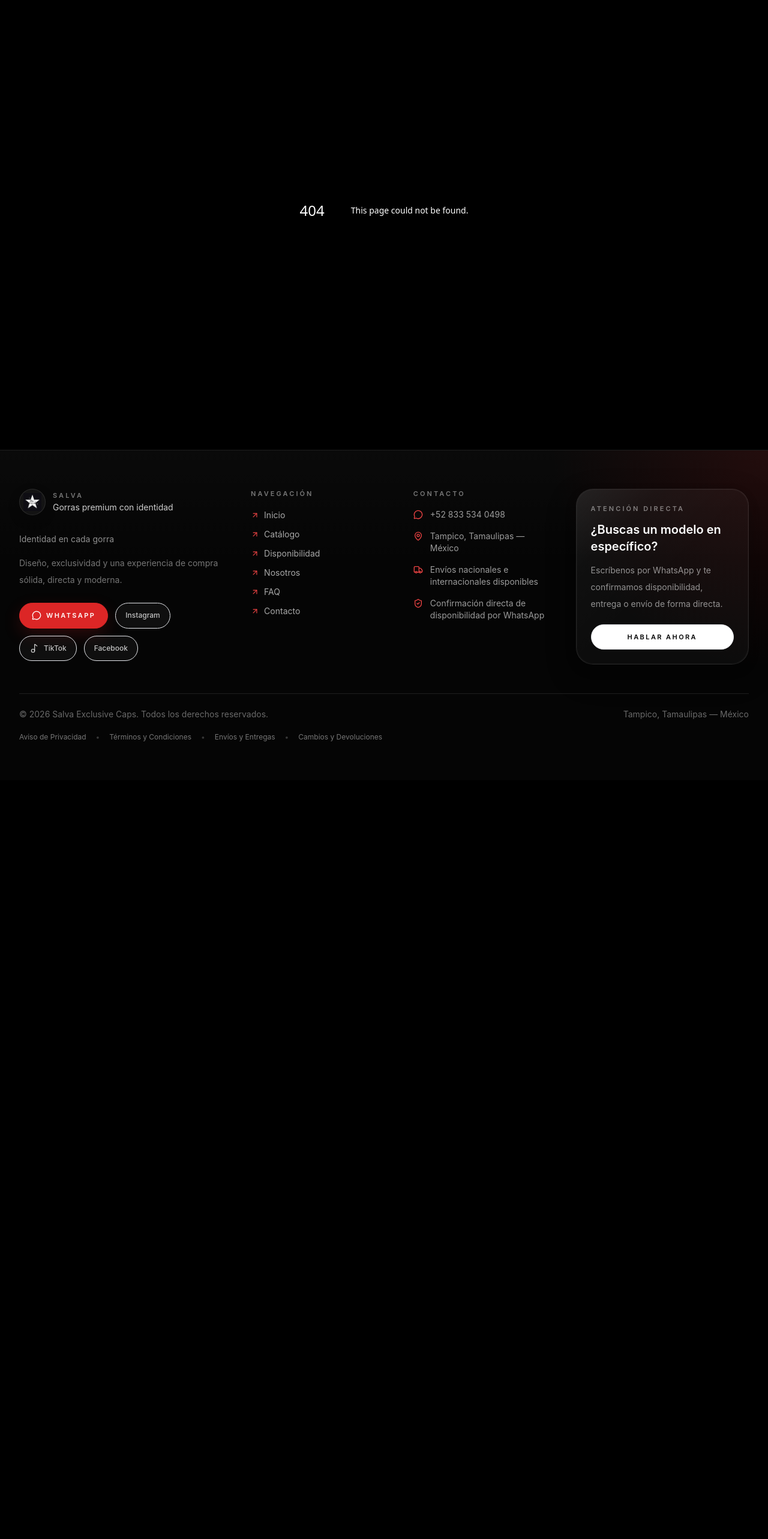
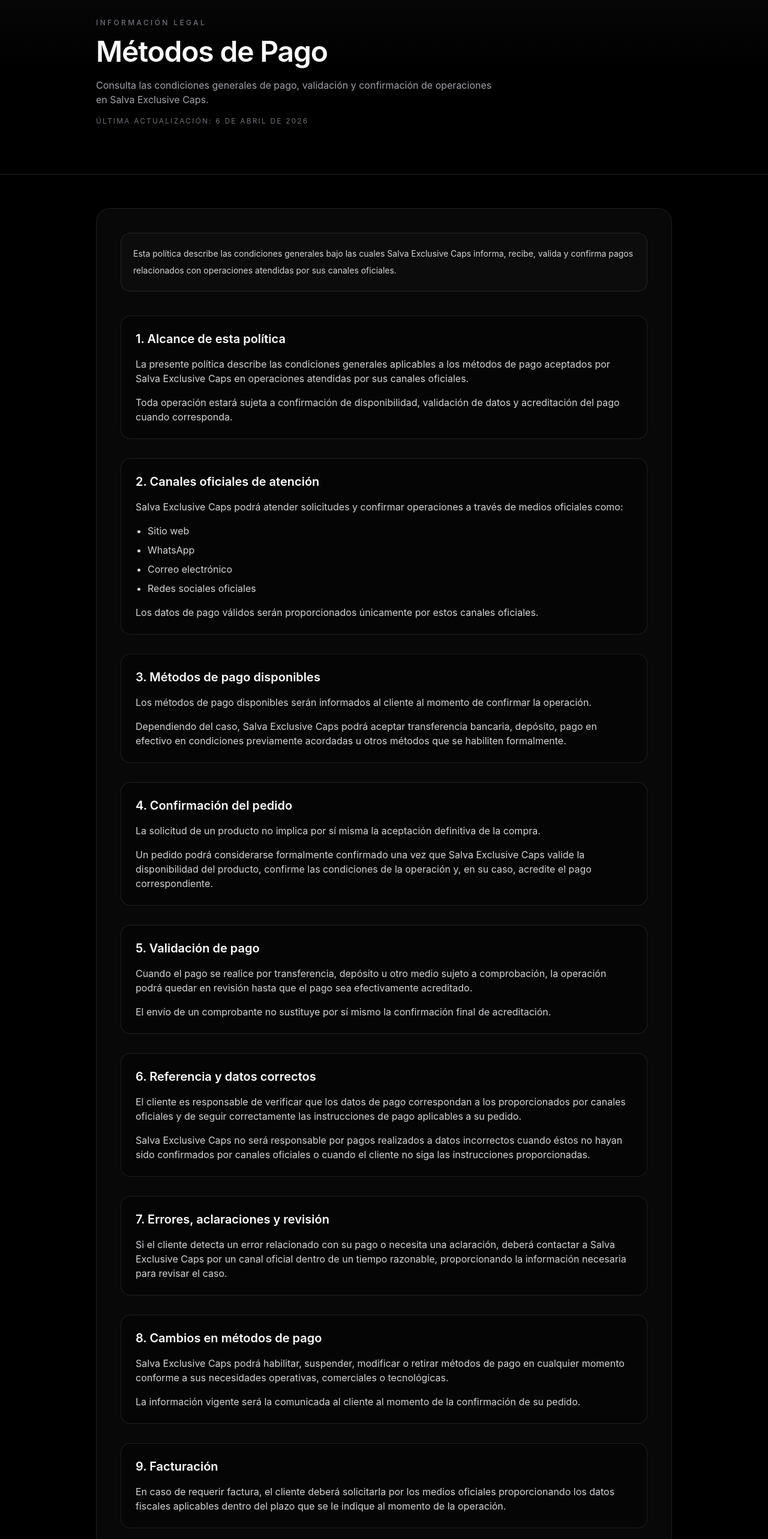
Before and after one commit to salva-ventures/salva-exclusive-caps-web, a Next.js app: page /metodos-de-pago in a window 1280 px wide. Before the commit this address had no page. Shown: the part 140-2706 px from the top of the page at 60% size. Before the commit the page ends 1441 px from the top, so only its background shows below. Built offline with nearby package versions, Linux system fonts and the light colour scheme.

Commit message:
Agrega metodos de pago y actualiza footer legal

```diff
--- /dev/null
+++ b/src/app/metodos-de-pago/page.tsx
@@ -0,0 +1,266 @@
+import type { Metadata } from "next";
+
+export const metadata: Metadata = {
+  title: "Métodos de Pago | Salva Exclusive Caps",
+  description:
+    "Consulta los métodos de pago de Salva Exclusive Caps y conoce cómo se confirma una compra, validación de pago y condiciones generales.",
+  keywords: [
+    "métodos de pago",
+    "Salva Exclusive Caps",
+    "pagos gorras premium",
+    "transferencia bancaria",
+    "politica de pago",
+  ],
+};
+
+const sections = [
+  {
+    title: "1. Alcance de esta política",
+    content: (
+      <>
+        <p>
+          La presente política describe las condiciones generales aplicables a
+          los métodos de pago aceptados por Salva Exclusive Caps en operaciones
+          atendidas por sus canales oficiales.
+        </p>
+        <p className="mt-4">
+          Toda operación estará sujeta a confirmación de disponibilidad,
+          validación de datos y acreditación del pago cuando corresponda.
+        </p>
+      </>
+    ),
+  },
+  {
+    title: "2. Canales oficiales de atención",
+    content: (
+      <>
+        <p>
+          Salva Exclusive Caps podrá atender solicitudes y confirmar operaciones
+          a través de medios oficiales como:
+        </p>
+        <ul className="mt-4 list-disc space-y-2 pl-5">
+          <li>Sitio web</li>
+          <li>WhatsApp</li>
+          <li>Correo electrónico</li>
+          <li>Redes sociales oficiales</li>
+        </ul>
+        <p className="mt-4">
+          Los datos de pago válidos serán proporcionados únicamente por estos
+          canales oficiales.
+        </p>
+      </>
+    ),
+  },
+  {
+    title: "3. Métodos de pago disponibles",
+    content: (
+      <>
+        <p>
+          Los métodos de pago disponibles serán informados al cliente al momento
+          de confirmar la operación.
+        </p>
+        <p className="mt-4">
+          Dependiendo del caso, Salva Exclusive Caps podrá aceptar transferencia
+          bancaria, depósito, pago en efectivo en condiciones previamente
+          acordadas u otros métodos que se habiliten formalmente.
+        </p>
+      </>
+    ),
+  },
+  {
+    title: "4. Confirmación del pedido",
+    content: (
+      <>
+        <p>
+          La solicitud de un producto no implica por sí misma la aceptación
+          definitiva de la compra.
+        </p>
+        <p className="mt-4">
+          Un pedido podrá considerarse formalmente confirmado una vez que Salva
+          Exclusive Caps valide la disponibilidad del producto, confirme las
+          condiciones de la operación y, en su caso, acredite el pago
+          correspondiente.
+        </p>
+      </>
+    ),
+  },
+  {
+    title: "5. Validación de pago",
+    content: (
+      <>
+        <p>
+          Cuando el pago se realice por transferencia, depósito u otro medio
+          sujeto a comprobación, la operación podrá quedar en revisión hasta que
+          el pago sea efectivamente acreditado.
+        </p>
+        <p className="mt-4">
+          El envío de un comprobante no sustituye por sí mismo la confirmación
+          final de acreditación.
+        </p>
+      </>
+    ),
+  },
+  {
+    title: "6. Referencia y datos correctos",
+    content: (
+      <>
+        <p>
+          El cliente es responsable de verificar que los datos de pago
+          correspondan a los proporcionados por canales oficiales y de seguir
+          correctamente las instrucciones de pago aplicables a su pedido.
+        </p>
+        <p className="mt-4">
+          Salva Exclusive Caps no será responsable por pagos realizados a datos
+          incorrectos cuando éstos no hayan sido confirmados por canales
+          oficiales o cuando el cliente no siga las instrucciones proporcionadas.
+        </p>
+      </>
+    ),
+  },
+  {
+    title: "7. Errores, aclaraciones y revisión",
+    content: (
+      <>
+        <p>
+          Si el cliente detecta un error relacionado con su pago o necesita una
+          aclaración, deberá contactar a Salva Exclusive Caps por un canal
+          oficial dentro de un tiempo razonable, proporcionando la información
+          necesaria para revisar el caso.
+        </p>
+      </>
+    ),
+  },
+  {
+    title: "8. Cambios en métodos de pago",
+    content: (
+      <>
+        <p>
+          Salva Exclusive Caps podrá habilitar, suspender, modificar o retirar
+          métodos de pago en cualquier momento conforme a sus necesidades
+          operativas, comerciales o tecnológicas.
+        </p>
+        <p className="mt-4">
+          La información vigente será la comunicada al cliente al momento de la
+          confirmación de su pedido.
+        </p>
+      </>
+    ),
+  },
+  {
+    title: "9. Facturación",
+    content: (
+      <>
+        <p>
+          En caso de requerir factura, el cliente deberá solicitarla por los
+          medios oficiales proporcionando los datos fiscales aplicables dentro
+          del plazo que se le indique al momento de la operación.
+        </p>
+      </>
+    ),
+  },
+  {
+    title: "10. Modificaciones a esta política",
+    content: (
+      <>
+        <p>
+          Salva Exclusive Caps podrá actualizar esta política en cualquier
+          momento para reflejar cambios operativos, comerciales, fiscales o
+          tecnológicos.
+        </p>
+        <p className="mt-4">
+          La versión vigente será la publicada en el sitio web oficial.
+        </p>
+      </>
+    ),
+  },
+  {
+    title: "11. Contacto",
+    content: (
+      <ul className="list-disc space-y-2 pl-5">
+        <li>
+          Correo electrónico:{" "}
+          <a
+            href="mailto:salvaexclusivecaps@gmail.com"
+            className="text-white underline underline-offset-4 transition hover:text-zinc-300"
+          >
+            salvaexclusivecaps@gmail.com
+          </a>
+        </li>
+        <li>
+          WhatsApp:{" "}
+          <a
+            href="https://wa.me/528335340498"
+            target="_blank"
+            rel="noopener noreferrer"
+            className="text-white underline underline-offset-4 transition hover:text-zinc-300"
+          >
+            +52 833 534 0498
+          </a>
+        </li>
+        <li>
+          Sitio web:{" "}
+          <a
+            href="https://salvaexclusivecaps.com"
+            target="_blank"
+            rel="noopener noreferrer"
+            className="text-white underline underline-offset-4 transition hover:text-zinc-300"
+          >
+            salvaexclusivecaps.com
+          </a>
+        </li>
+      </ul>
+    ),
+  },
+];
+
+export default function MetodosDePagoPage() {
+  return (
+    <main className="min-h-screen bg-black text-white">
+      <section className="border-b border-white/10 bg-gradient-to-b from-zinc-950 via-black to-black">
+        <div className="mx-auto max-w-5xl px-6 py-16 sm:px-8 sm:py-20">
+          <p className="text-xs font-medium uppercase tracking-[0.28em] text-zinc-500">
+            Información legal
+          </p>
+          <h1 className="mt-4 max-w-3xl text-4xl font-semibold tracking-tight sm:text-5xl">
+            Métodos de Pago
+          </h1>
+          <p className="mt-5 max-w-2xl text-sm leading-7 text-zinc-400 sm:text-base">
+            Consulta las condiciones generales de pago, validación y confirmación
+            de operaciones en Salva Exclusive Caps.
+          </p>
+          <p className="mt-4 text-xs uppercase tracking-[0.18em] text-zinc-500">
+            Última actualización: 6 de abril de 2026
+          </p>
+        </div>
+      </section>
+
+      <section className="mx-auto max-w-5xl px-6 py-10 sm:px-8 sm:py-14">
+        <div className="rounded-3xl border border-white/10 bg-white/[0.03] p-6 shadow-2xl shadow-black/20 backdrop-blur-sm sm:p-8 lg:p-10">
+          <div className="mb-10 rounded-2xl border border-white/10 bg-white/[0.02] p-5 text-sm leading-7 text-zinc-300">
+            <p>
+              Esta política describe las condiciones generales bajo las cuales
+              Salva Exclusive Caps informa, recibe, valida y confirma pagos
+              relacionados con operaciones atendidas por sus canales oficiales.
+            </p>
+          </div>
+
+          <div className="space-y-8">
+            {sections.map((section) => (
+              <article
+                key={section.title}
+                className="rounded-2xl border border-white/10 bg-black/30 p-5 sm:p-6"
+              >
+                <h2 className="text-lg font-semibold text-white sm:text-xl">
+                  {section.title}
+                </h2>
+                <div className="mt-4 text-sm leading-7 text-zinc-300 sm:text-base">
+                  {section.content}
+                </div>
+              </article>
+            ))}
+          </div>
+        </div>
+      </section>
+    </main>
+  );
+}
--- a/src/components/Footer.tsx
+++ b/src/components/Footer.tsx
@@ -285,6 +285,15 @@ export default function Footer() {
             >
               Cambios y Devoluciones
             </Link>
+
+            <span className="text-white/20">•</span>
+
+            <Link
+              href="/metodos-de-pago"
+              className="transition-colors duration-300 hover:text-white"
+            >
+              Métodos de Pago
+            </Link>
           </div>
         </motion.div>
       </motion.div>
```
